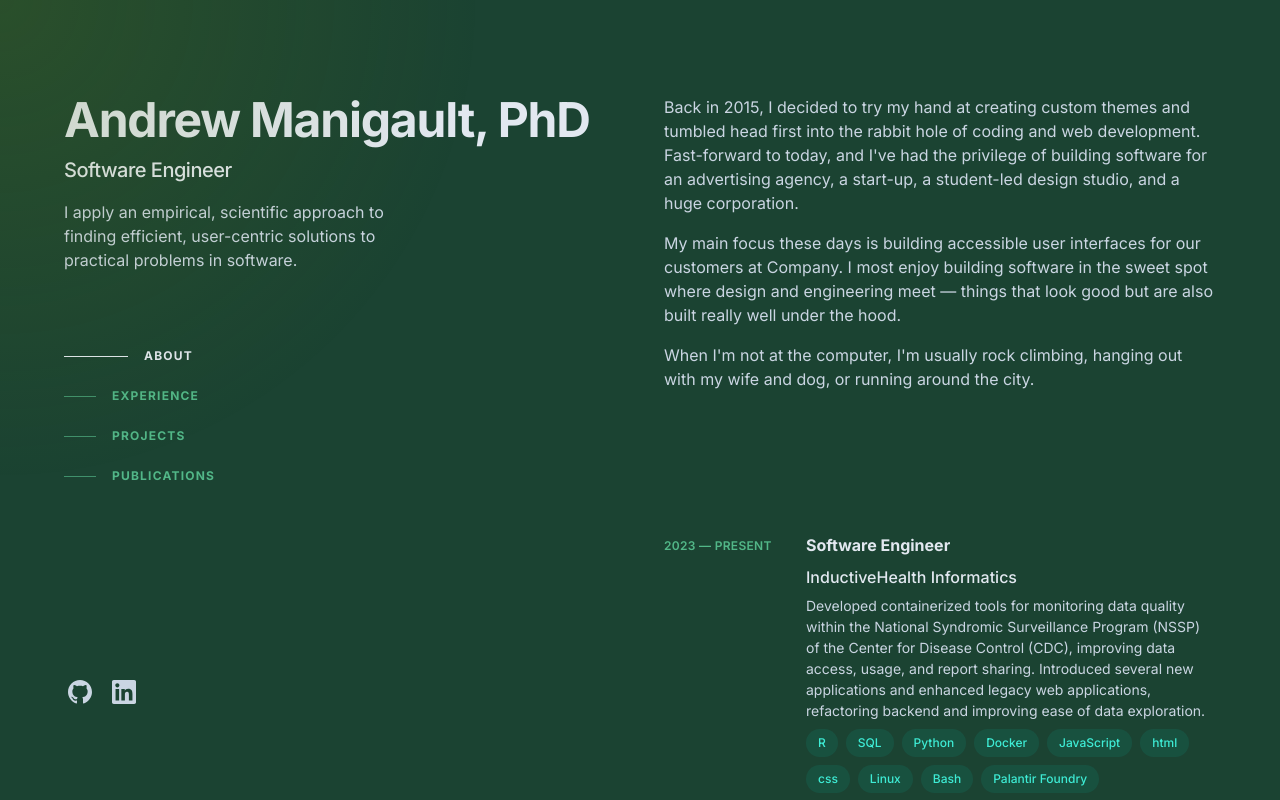
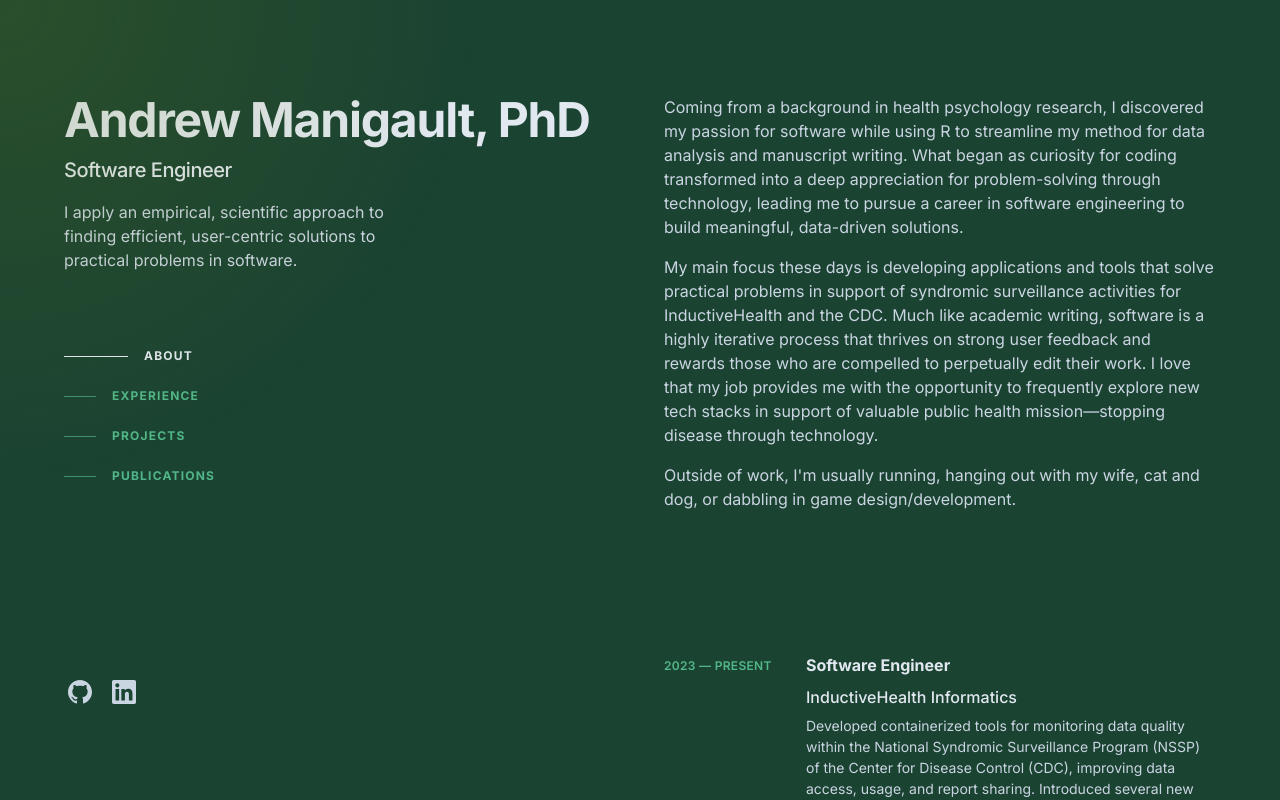
Before and after one commit to amanigaultw/web-portfolio, a Next.js app: page / in a window 1280 px wide. Shown: the top 800 px of the page. Built offline with nearby package versions, Linux system fonts and the light colour scheme.

Commit message:
added info to about section

```diff
--- a/components/About.tsx
+++ b/components/About.tsx
@@ -6,13 +6,13 @@ export default function About() {
       <SectionHeader title="About" />
       <div>
         <p className="mb-4">
-          Back in 2015, I decided to try my hand at creating custom themes and tumbled head first into the rabbit hole of coding and web development. Fast-forward to today, and I've had the privilege of building software for an advertising agency, a start-up, a student-led design studio, and a huge corporation.
+          Coming from a background in health psychology research, I discovered my passion for software while using R to streamline my method for data analysis and manuscript writing. What began as curiosity for coding transformed into a deep appreciation for problem-solving through technology, leading me to pursue a career in software engineering to build meaningful, data-driven solutions.
         </p>
         <p className="mb-4">
-          My main focus these days is building accessible user interfaces for our customers at Company. I most enjoy building software in the sweet spot where design and engineering meet — things that look good but are also built really well under the hood.
+          My main focus these days is developing applications and tools that solve practical problems in support of syndromic surveillance activities for InductiveHealth and the CDC. Much like academic writing, software is a highly iterative process that thrives on strong user feedback and rewards those who are compelled to perpetually edit their work.  I love that my job provides me with the opportunity to frequently explore new tech stacks in support of valuable public health mission—stopping disease through technology.
         </p>
         <p>
-          When I'm not at the computer, I'm usually rock climbing, hanging out with my wife and dog, or running around the city.
+          Outside of work, I'm usually running, hanging out with my wife, cat and dog, or dabbling in game design/development.
         </p>
       </div>
     </section>
```
